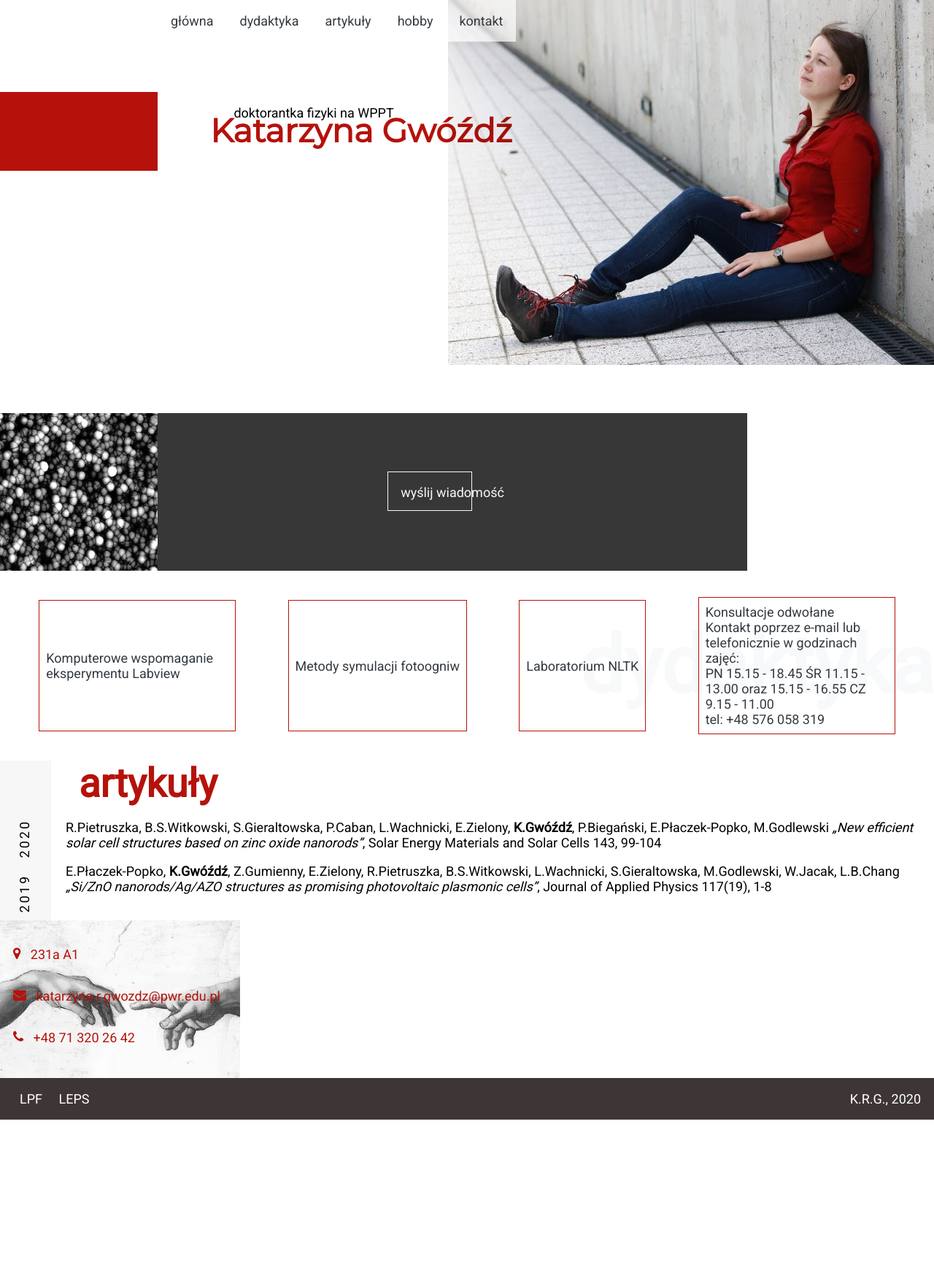
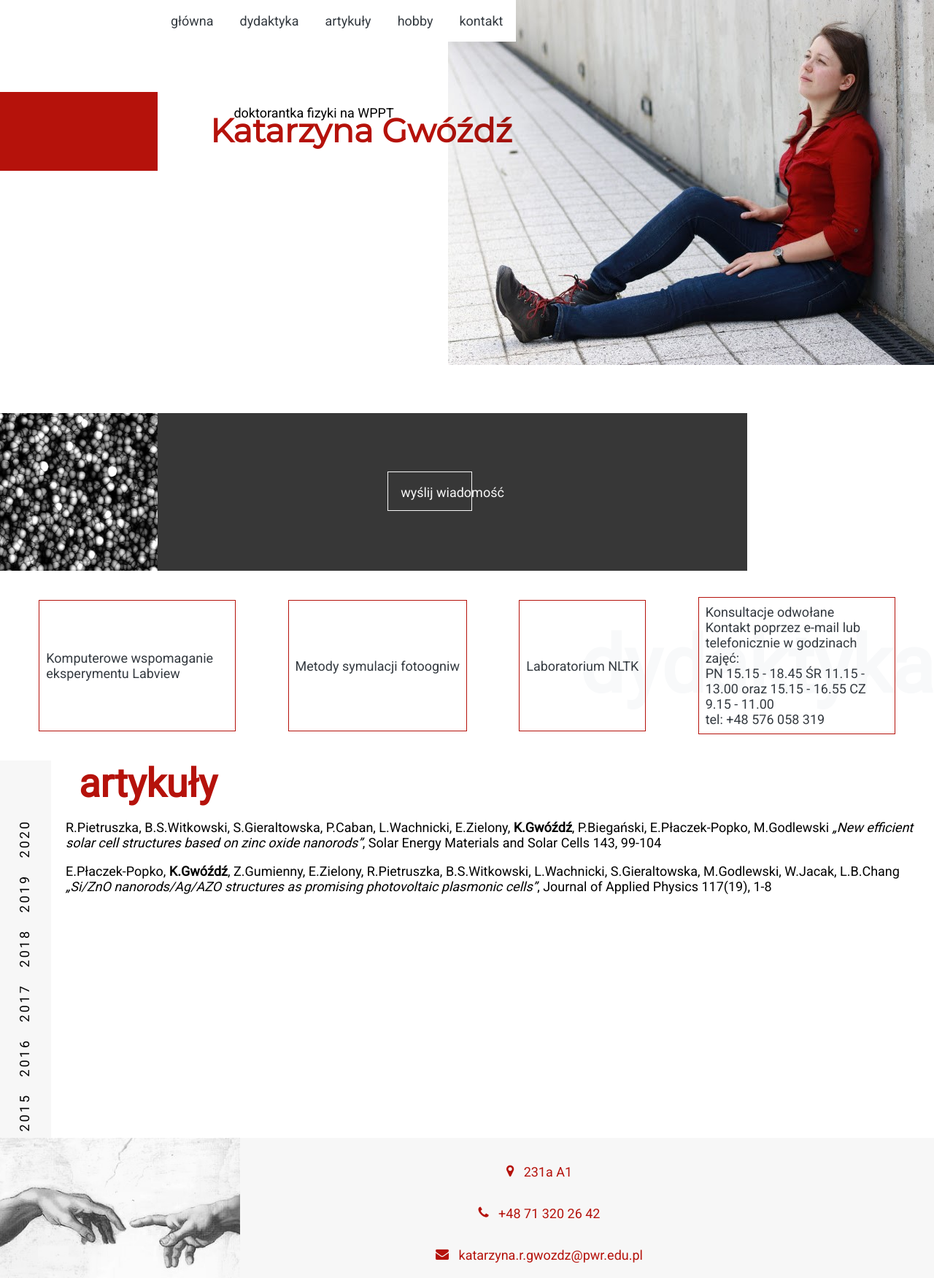
Before and after one commit to marrow00/kasia2, a website: page index.html in a window 1280 px wide. Shown: the top 1751 px of the page at 73% size. Before the commit the page ends 1534 px from the top, so only its background shows below. Drawn offline with Linux system fonts and the light colour scheme; files whose address does not match are found by name.

Commit message:
set articles box height

```diff
--- a/index.html
+++ b/index.html
@@ -204,13 +204,13 @@
             <span class="icon-map-marker"></span>
             231a A1
         </a>
+        <a href="tel:+48713202642" class="contact-content">
+            <span class="icon-phone"></span>
+            +48 71 320 26 42
+        </a>
         <a href="mailto:katarzyna.r.gwozdz@pwr.edu.pl" class="contact-content">
             <span class="icon-envelope"></span>
             katarzyna.r.gwozdz@pwr.edu.pl
-        </a>
-        <a href="tel:+48713202642" class="contact-content">
-            <span class="icon-phone"></span>
-            +48 71 320 26 42
         </a>
     </section>
     <footer>
--- a/js/articles.js
+++ b/js/articles.js
@@ -1,14 +1,14 @@
 let years = document.getElementsByClassName('articles-year');
-let content  = Array.from(document.getElementsByClassName('articles-content_year'))
+let content  = Array.from(document.getElementsByClassName('articles-content_year'));
+let yearsBox = document.getElementsByClassName('articles-years');
+let artSection = document.getElementsByClassName('articles');
 
 let checkClass = function(element, list){
     return list.contains(element)
 }
-
 let removeActive = function(list){
     list.forEach(element => element.classList.remove("active"))
 }
-
 let checkYear = function(){
     let year = this.innerText
     let yearContent = content.filter(yearArticles => checkClass(year, yearArticles.classList))[0];
@@ -19,7 +19,23 @@ let checkYear = function(){
     }
     else return
 }
-
 Array.from(years).forEach(function(year){
     year.addEventListener('click', checkYear);
 })
+
+window.onload = setArticlesHeight()
+
+function setArticlesHeight(){
+    let done;
+    return function(inProgress){
+        if(done===undefined || inProgress){
+            if (artSection[0].clientHeight < yearsBox[0].clientWidth){
+                debugger;
+                artSection[0].setAttribute('style','height:'+yearsBox[0].clientWidth+'px');
+                done = true;
+            }
+        }
+        return done;
+    }
+
+}
--- a/scss/_nav.scss
+++ b/scss/_nav.scss
@@ -4,10 +4,9 @@ nav{
     display: flex;
     padding: 1em 0;
     justify-content: space-between;
-    background: rgba(255,255,255,.7);
-    z-index: 5;
+    background: white;
+    z-index: 50;
     min-width: 100%;
-    // mix-blend-mode: multiply;
     a{
         padding: 0 .5em;
     }
--- a/scss/_variables.scss
+++ b/scss/_variables.scss
@@ -5,16 +5,19 @@ $sm: 576px;
 $md: 768px;
 $lg: 992px;
 $xl: 1200px;
-$red2: #b5120b;
+
 $dark: #343a40;
 $light: #f8f9fa;
 $gray: #ebebeb;
 
-$one:#f5eded;
-$two: #d72323;
+
+$one:#f7f7f7;
+$two: #b5120b;
 $three: #3e3636;
 $four: #000000;
 
+$twoo: #d72323;
+$onee:#f5eded;
 $one1:#fbf9fa;
 $two1:#fd0054;
 $three1:#a80038;
--- a/scss/main.scss
+++ b/scss/main.scss
@@ -286,10 +286,12 @@ a{
     width: 100%;
     min-height: 12em;
     padding: 1em;
-    background: url(../img/contact.jpg) top left / contain no-repeat;
+    text-align: right;
+    background-image: url(../img/contact.jpg);
+    background-repeat: no-repeat;
+    background-size: contain;
+    background-color: #f7f7f7;
     a{
-        // align-self: center;
-        // margin: 3em auto;
         white-space: nowrap;
         display: block;
         padding: 1em 0;
@@ -297,6 +299,10 @@ a{
         span{
             padding-right: .5em;
         }
+    }
+    @media (min-width: $md){
+        padding: 1em 1em 1em 12em;
+        text-align: center;
     }
 
 }
```
Also changed, not shown: README.md, css/main.css.
